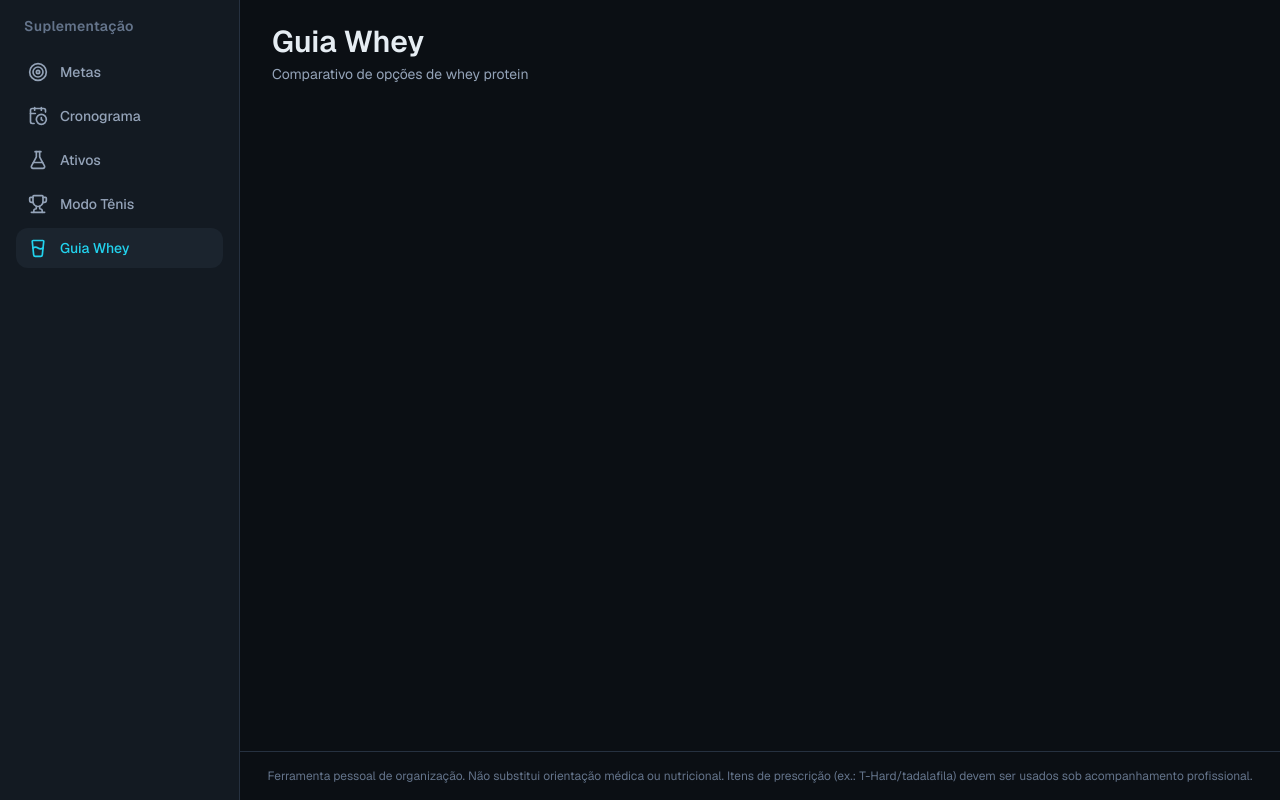
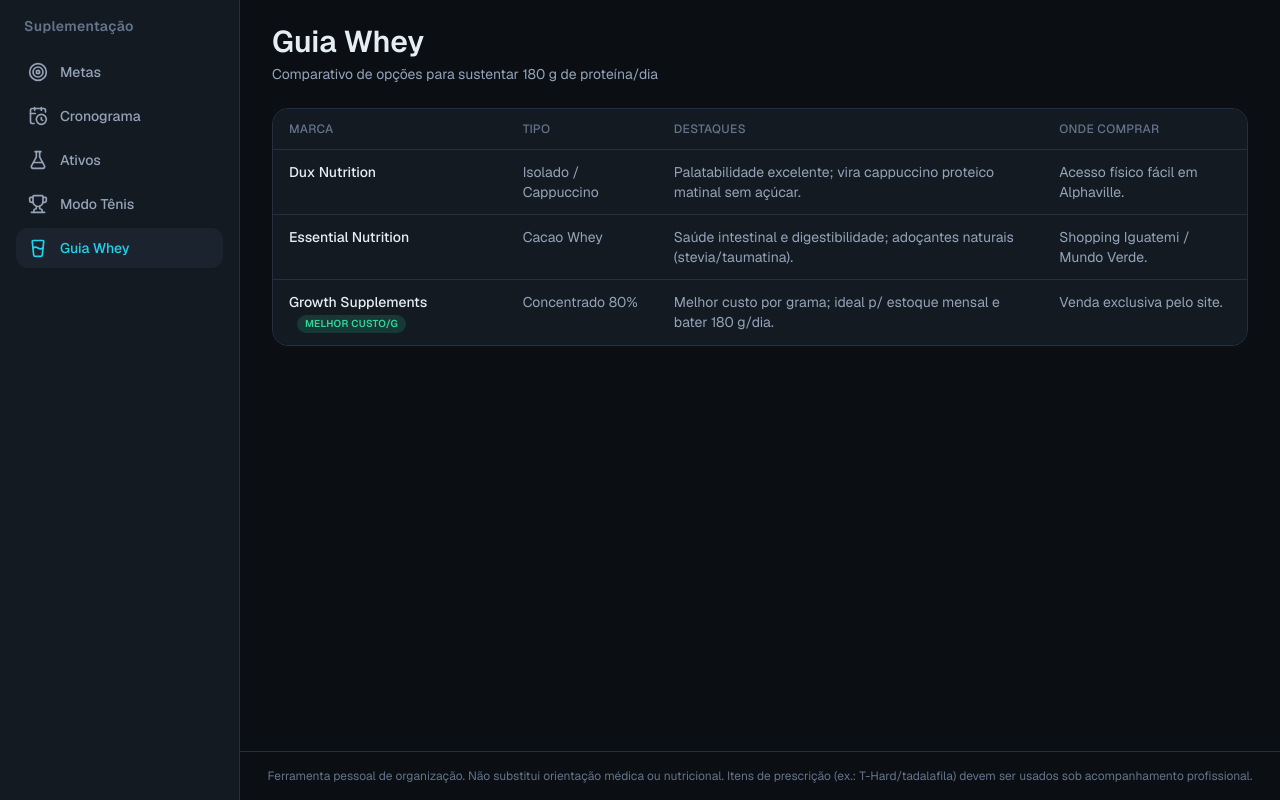
Before and after one commit to ghpgui/Suplementos, a Next.js app: page /guia-whey in a window 1280 px wide. Built offline with nearby package versions, Linux system fonts and the light colour scheme.

Commit message:
feat(whey): guia comparativo de compra de whey

```diff
--- a/app/guia-whey/page.tsx
+++ b/app/guia-whey/page.tsx
@@ -1,9 +1,15 @@
+import { WheyComparison } from '@/components/whey/WheyComparison';
 import { PageHeader } from '@/components/layout/PageHeader';
+import { wheyOptions } from '@/data/whey';
 
 export default function GuiaWheyPage() {
   return (
     <>
-      <PageHeader title="Guia Whey" subtitle="Comparativo de opções de whey protein" />
+      <PageHeader
+        title="Guia Whey"
+        subtitle="Comparativo de opções para sustentar 180 g de proteína/dia"
+      />
+      <WheyComparison options={wheyOptions} />
     </>
   );
 }
--- /dev/null
+++ b/components/whey/WheyComparison.tsx
@@ -0,0 +1,76 @@
+import { WheyOption } from '@/lib/types';
+import { Card } from '@/components/ui/Card';
+
+interface WheyComparisonProps {
+  options: WheyOption[];
+}
+
+function BestValueTag() {
+  return (
+    <span
+      className="ml-2 inline-flex items-center rounded-full px-2 py-0.5 text-[10px] font-semibold uppercase tracking-wide"
+      style={{
+        color: 'var(--accent-2)',
+        backgroundColor: 'color-mix(in srgb, var(--accent-2) 16%, transparent)',
+      }}
+    >
+      Melhor custo/g
+    </span>
+  );
+}
+
+export function WheyComparison({ options }: WheyComparisonProps) {
+  return (
+    <>
+      <div className="hidden overflow-x-auto rounded-2xl border border-border md:block">
+        <table className="w-full text-left text-sm">
+          <thead>
+            <tr className="border-b border-border bg-surface text-xs uppercase tracking-wide text-text-dim">
+              <th scope="col" className="px-4 py-3 font-medium">
+                Marca
+              </th>
+              <th scope="col" className="px-4 py-3 font-medium">
+                Tipo
+              </th>
+              <th scope="col" className="px-4 py-3 font-medium">
+                Destaques
+              </th>
+              <th scope="col" className="px-4 py-3 font-medium">
+                Onde comprar
+              </th>
+            </tr>
+          </thead>
+          <tbody>
+            {options.map((option) => (
+              <tr key={option.id} className="border-b border-border bg-surface last:border-0">
+                <td className="px-4 py-3 align-top font-medium text-text">
+                  {option.brand}
+                  {option.id === 'growth' && <BestValueTag />}
+                </td>
+                <td className="px-4 py-3 align-top text-text-muted">{option.type}</td>
+                <td className="px-4 py-3 align-top text-text-muted">{option.highlights}</td>
+                <td className="px-4 py-3 align-top text-text-muted">{option.availability}</td>
+              </tr>
+            ))}
+          </tbody>
+        </table>
+      </div>
+
+      <div className="flex flex-col gap-4 md:hidden">
+        {options.map((option) => (
+          <Card key={option.id}>
+            <div className="flex flex-wrap items-center">
+              <h3 className="text-base font-semibold text-text">{option.brand}</h3>
+              {option.id === 'growth' && <BestValueTag />}
+            </div>
+            <p className="mt-1 text-xs font-medium uppercase tracking-wide text-text-dim">
+              {option.type}
+            </p>
+            <p className="mt-3 text-sm text-text-muted">{option.highlights}</p>
+            <p className="mt-3 text-xs text-text-dim">Onde comprar: {option.availability}</p>
+          </Card>
+        ))}
+      </div>
+    </>
+  );
+}
```
